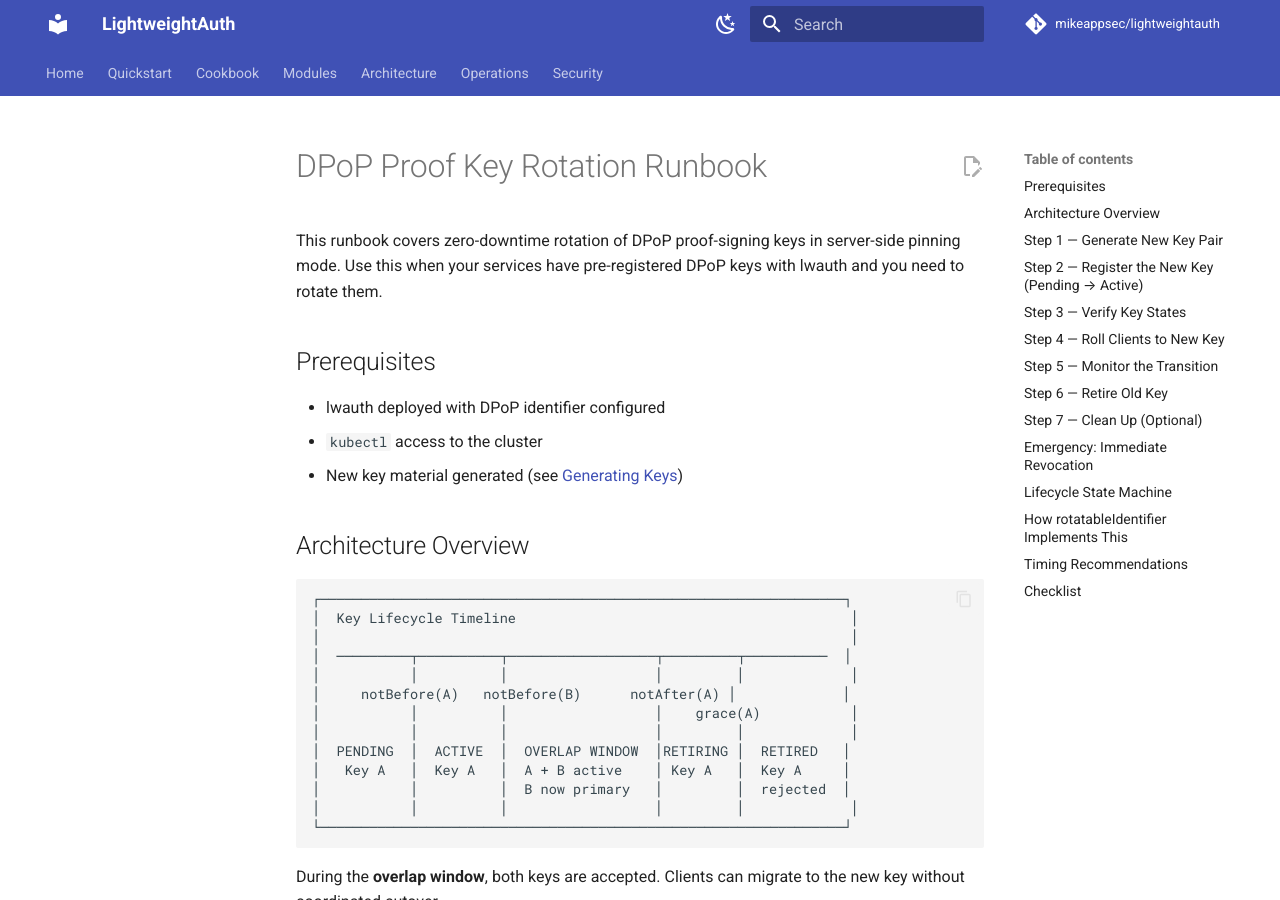
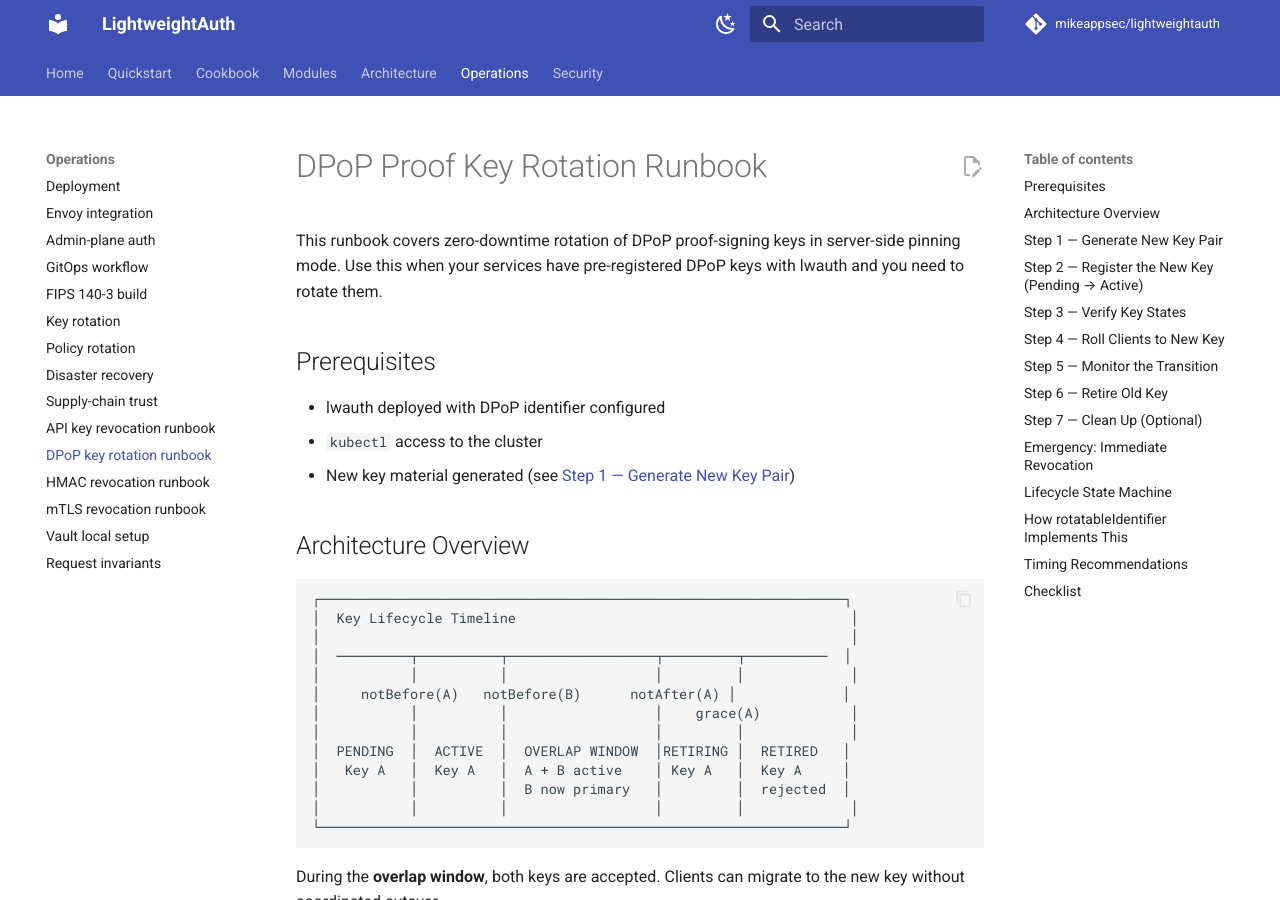
Before and after one commit to mikeappsec/lightweightauth, an MkDocs documentation site: the page built from docs/operations/dpop-key-rotation-runbook.md, in a window 1280 px wide and 900 px high. Built offline with MkDocs 1.6.1 and Material for MkDocs 9.7.7, drawn with Linux system fonts in a browser that asks for light colours; comment, search, counter and statistics services are not loaded.

Commit message:
fix: resolve mkdocs strict-mode warnings and trigger vet on branch
- Fix broken anchor #milestone-h → #milestone-h--post-g-enterprise-features
- Fix broken anchor in UIDESIGN.md referencing non-existent heading
- Fix #generating-keys → #step-1--generate-new-key-pair in DPoP runbook
- Add UIDESIGN.md and operations runbooks to mkdocs nav
- Add v1.2-tier-g to vet-ci push trigger so it runs on this branch

```diff
--- a/docs/operations/dpop-key-rotation-runbook.md
+++ b/docs/operations/dpop-key-rotation-runbook.md
@@ -8,7 +8,7 @@ pre-registered DPoP keys with lwauth and you need to rotate them.
 
 - lwauth deployed with DPoP identifier configured
 - `kubectl` access to the cluster
-- New key material generated (see [Generating Keys](#generating-keys))
+- New key material generated (see [Step 1 — Generate New Key Pair](#step-1--generate-new-key-pair))
 
 ## Architecture Overview
 
--- a/mkdocs.yml
+++ b/mkdocs.yml
@@ -174,6 +174,7 @@ nav:
       - Architecture overview: ARCHITECTURE.md
       - HTTP / gRPC API: API.md
       - Cache architecture: design/cache-architecture.md
+      - Control-plane UI design: design/UIDESIGN.md
       - Milestones: MILESTONES.md
   - Operations:
       - Deployment: DEPLOYMENT.md
@@ -185,6 +186,11 @@ nav:
       - Policy rotation: operations/policy-rotation.md
       - Disaster recovery: operations/disaster-recovery.md
       - Supply-chain trust: operations/supply-chain.md
+      - API key revocation runbook: operations/apikey-revocation-runbook.md
+      - DPoP key rotation runbook: operations/dpop-key-rotation-runbook.md
+      - HMAC revocation runbook: operations/hmac-revocation-runbook.md
+      - mTLS revocation runbook: operations/mtls-revocation-runbook.md
+      - Vault local setup: operations/vault-local-setup.md
       - Request invariants: testing/request-invariants.md
   - Security:
       - v1.0 security review: security/v1.0-review.md
```
Also changed, not shown: docs/DESIGN.md (+1 -1 lines), docs/design/UIDESIGN.md (+1 -1 lines), 3 other files.
